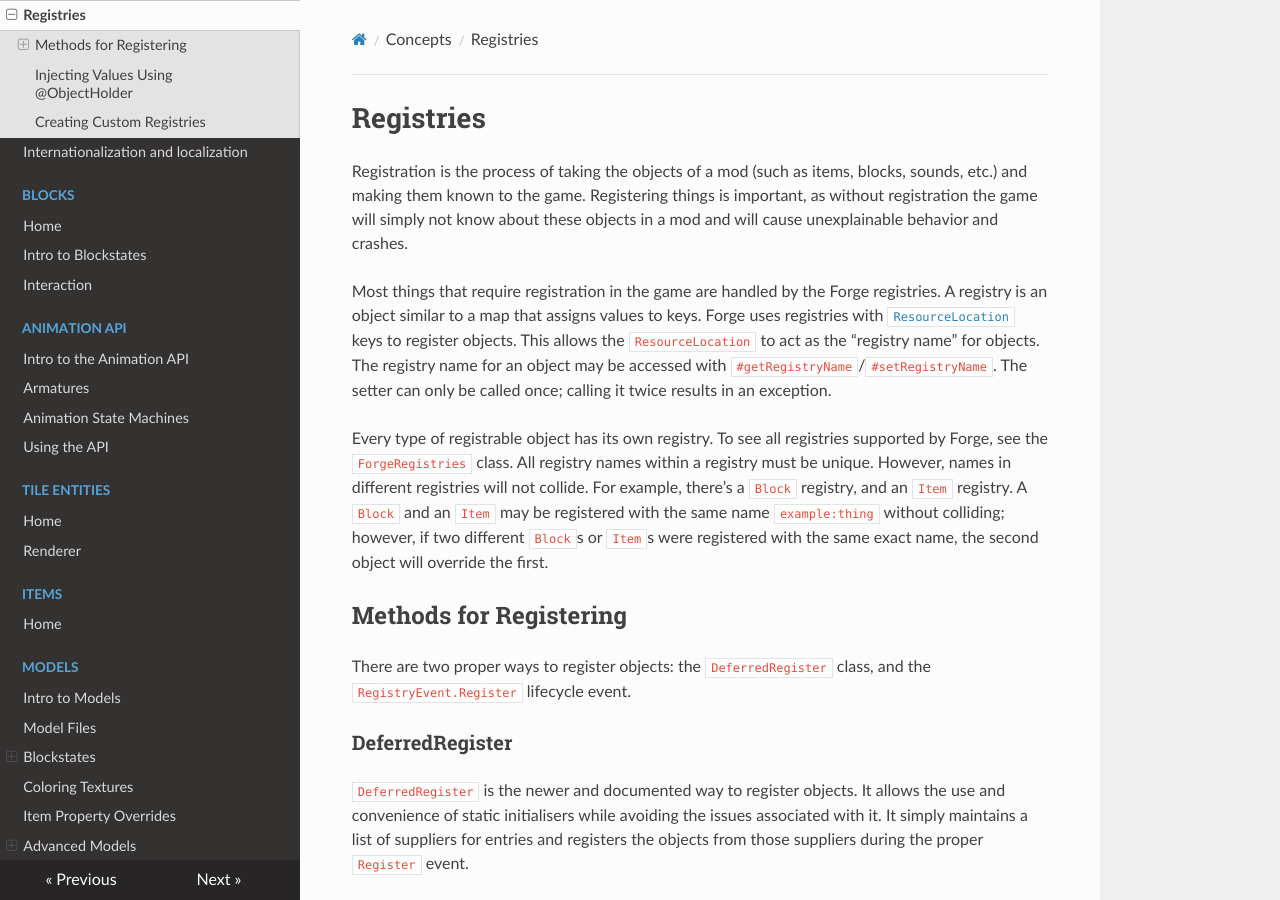
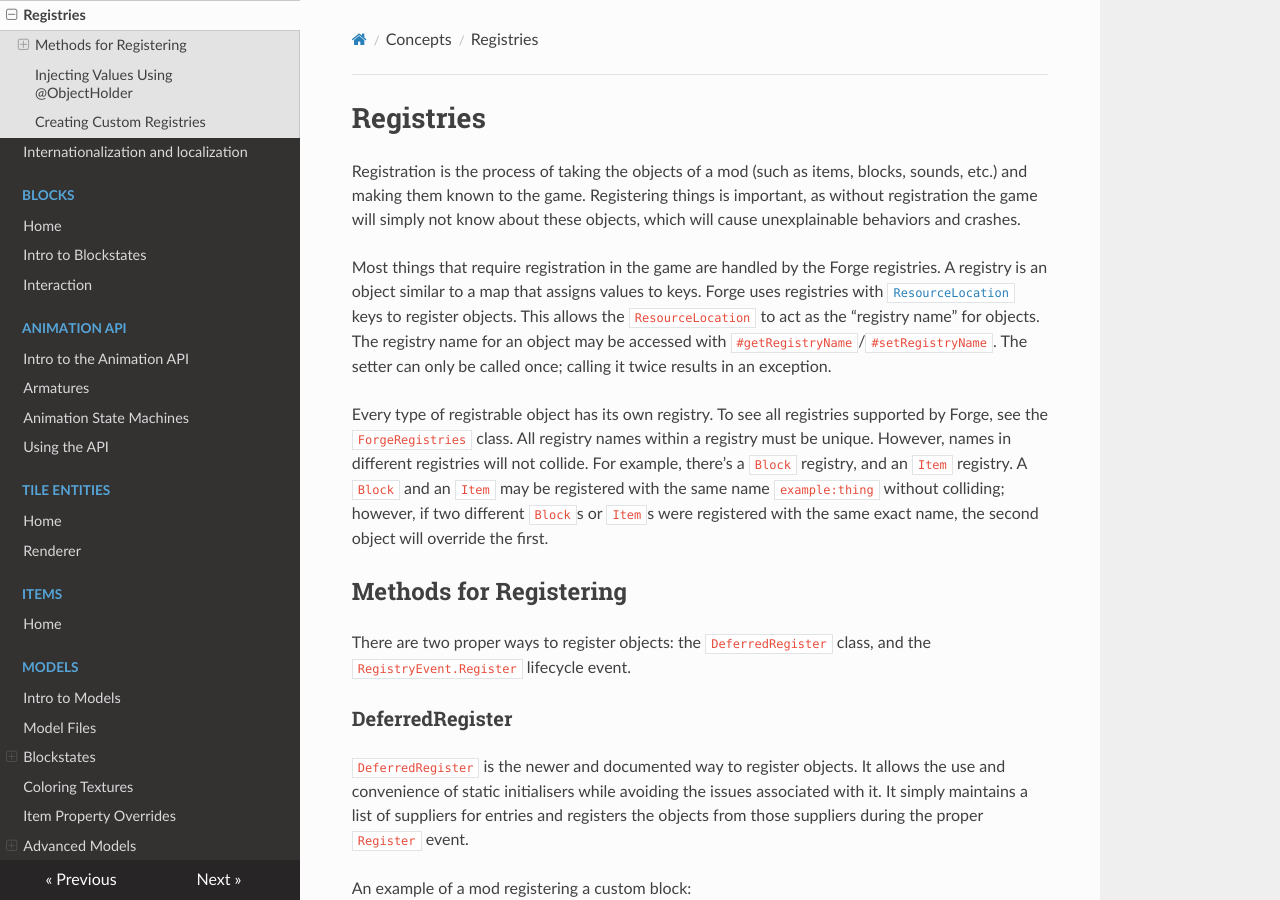
Before and after one commit to MinecraftForge/Documentation, an MkDocs documentation site: the page built from docs/concepts/registries.md, in a window 1280 px wide and 900 px high. Built offline with MkDocs 1.6.1, drawn with Linux system fonts in a browser that asks for light colours; nearby versions of some CDN libraries.

Commit message:
Update phrasing

```diff
--- a/docs/concepts/registries.md
+++ b/docs/concepts/registries.md
@@ -1,7 +1,7 @@
 Registries
 ==========
 
-Registration is the process of taking the objects of a mod (such as items, blocks, sounds, etc.) and making them known to the game. Registering things is important, as without registration the game will simply not know about these objects in a mod and will cause unexplainable behavior and crashes.
+Registration is the process of taking the objects of a mod (such as items, blocks, sounds, etc.) and making them known to the game. Registering things is important, as without registration the game will simply not know about these objects, which will cause unexplainable behaviors and crashes.
 
 Most things that require registration in the game are handled by the Forge registries. A registry is an object similar to a map that assigns values to keys. Forge uses registries with [`ResourceLocation`][ResourceLocation] keys to register objects. This allows the `ResourceLocation` to act as the "registry name" for objects. The registry name for an object may be accessed with `#getRegistryName`/`#setRegistryName`. The setter can only be called once; calling it twice results in an exception.
 
```
